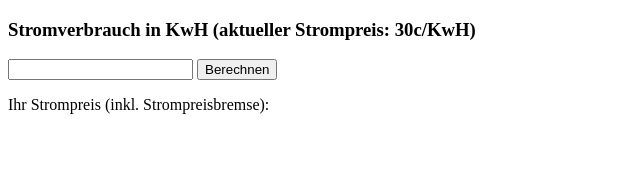
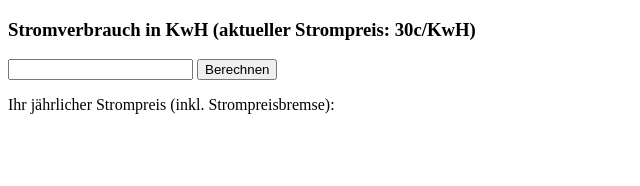
Before and after one commit to Aisser24/Online-Taschenrechner, a plain HTML site: page Strompreisrechner/strompreisrechner.html in a window 1280 px wide. Shown: the top 186 px of the page, without its empty margins (0-640 px from the left). Drawn offline with Linux system fonts and the light colour scheme.

Commit message:
uptdatae

```diff
--- a/Strompreisrechner/strompreisrechner.html
+++ b/Strompreisrechner/strompreisrechner.html
@@ -22,7 +22,7 @@
     <button class="berechnen-el">Berechnen</button>
 
     <p class="ausgabe-el">
-        Ihr Strompreis (inkl. Strompreisbremse):
+        Ihr jährlicher Strompreis (inkl. Strompreisbremse):
     </p>
 
     <footer>
```
